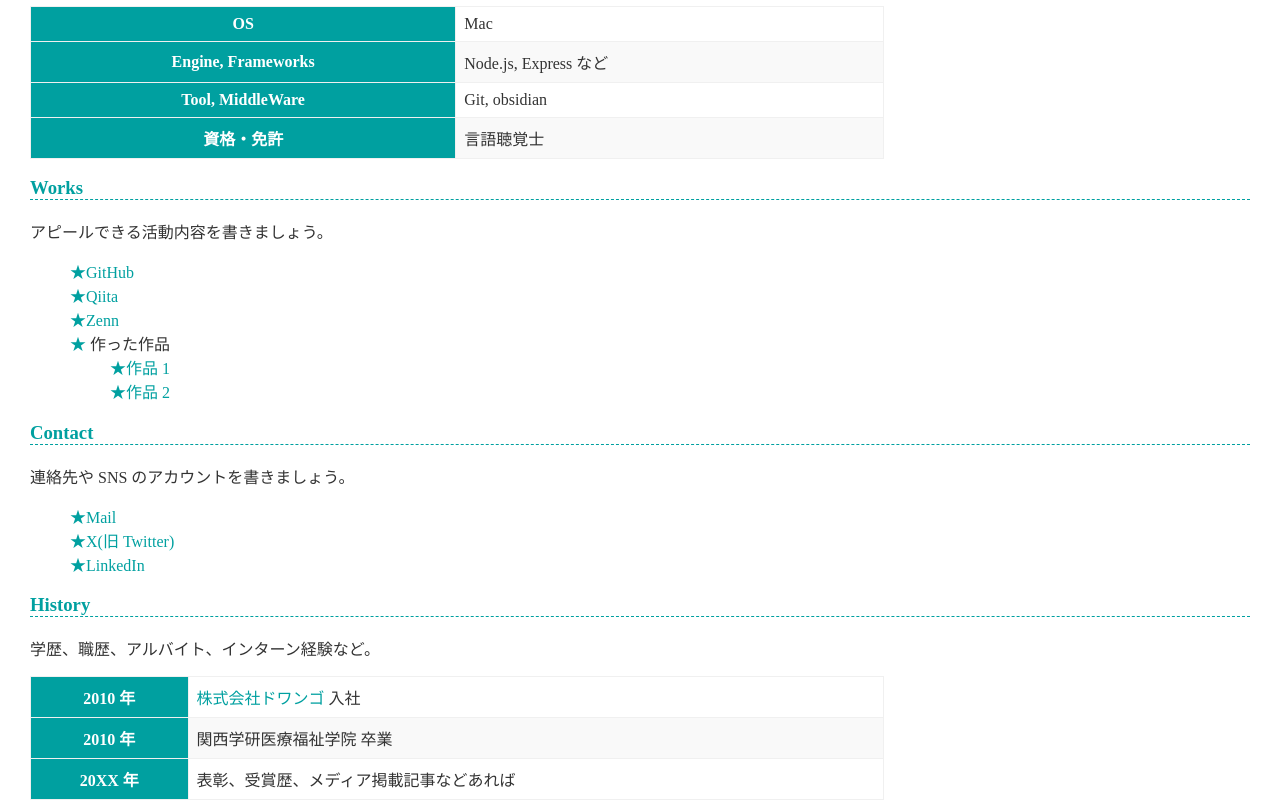
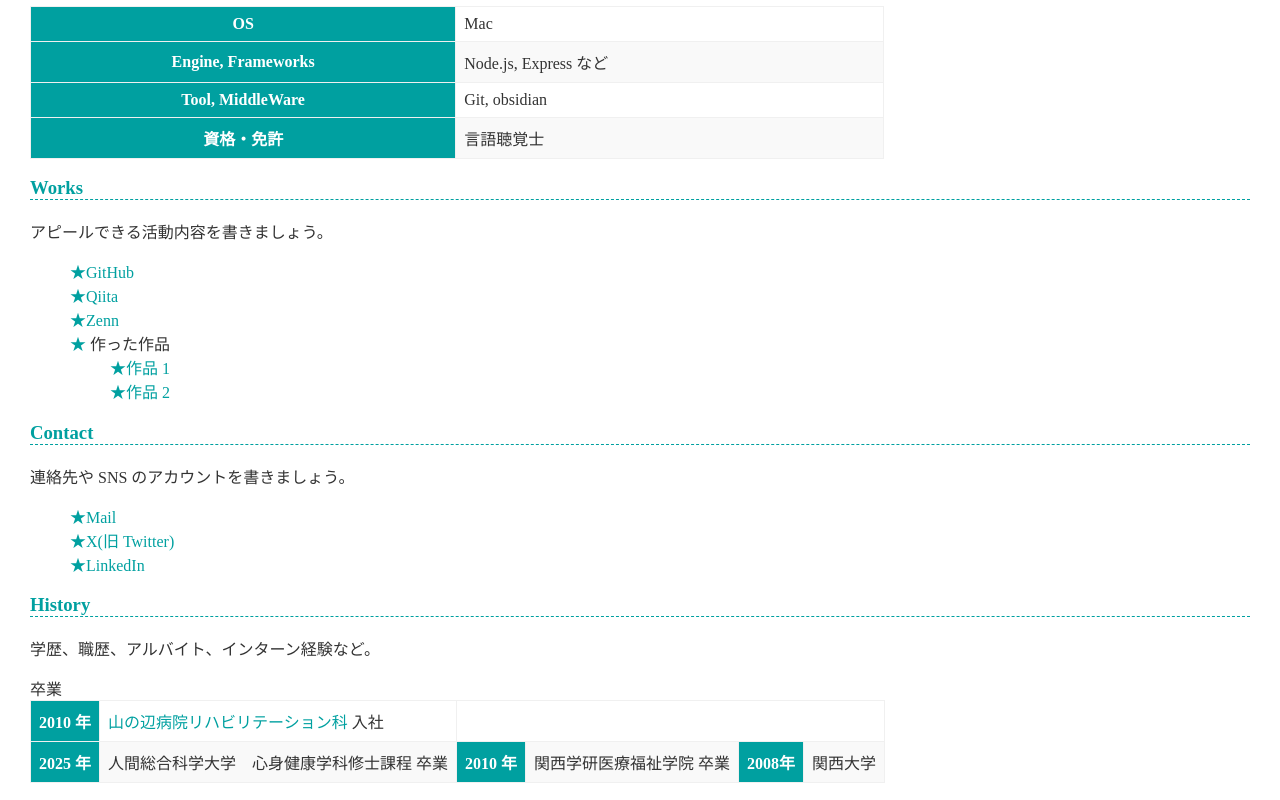
Before and after one commit to taoshiro33-hue/taoshiro.github-io, a plain HTML site: page index.html in a window 1280 px wide. Shown: the part 382-1182 px from the top of the page. Drawn offline with Linux system fonts and the light colour scheme.

Commit message:
Update index.html

```diff
--- a/index.html
+++ b/index.html
@@ -70,15 +70,16 @@
     <table>
       <tr>
         <th>2010 年</th>
-        <td><a href="https://dwango.co.jp/">株式会社ドワンゴ</a> 入社</td>
+        <td><a href="https://dwango.co.jp/">山の辺病院リハビリテーション科</a> 入社</td>
       </tr>
       <tr>
+        <th>2025 年</th>
+        <td>人間総合科学大学　心身健康学科修士課程<a href="https://nnn.ed.jp/"></a> 卒業</td>
         <th>2010 年</th>
         <td>関西学研医療福祉学院<a href="https://nnn.ed.jp/"></a> 卒業</td>
+        <th>2008年</th>
+        <td>関西大学</td><a href="https://nnn.ed.jp/"></a> 卒業</td>
       </tr>
-      <tr>
-        <th>20XX 年</th>
-        <td>表彰、受賞歴、メディア掲載記事などあれば</td>
       </tr>
     </table>
   </body>
```
